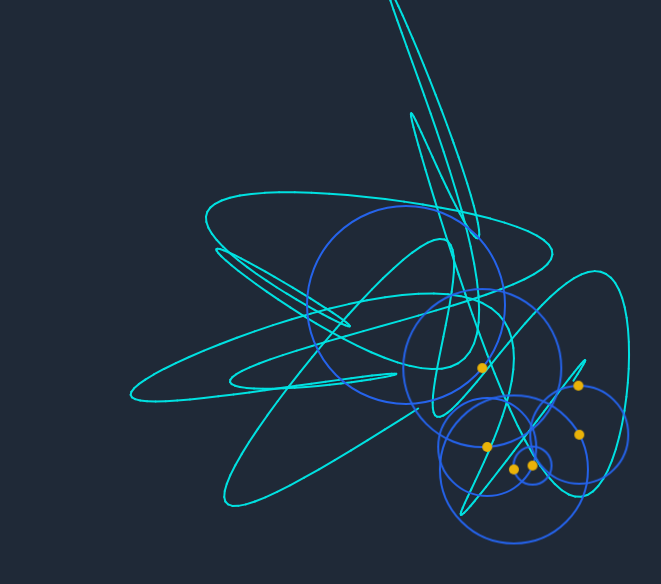
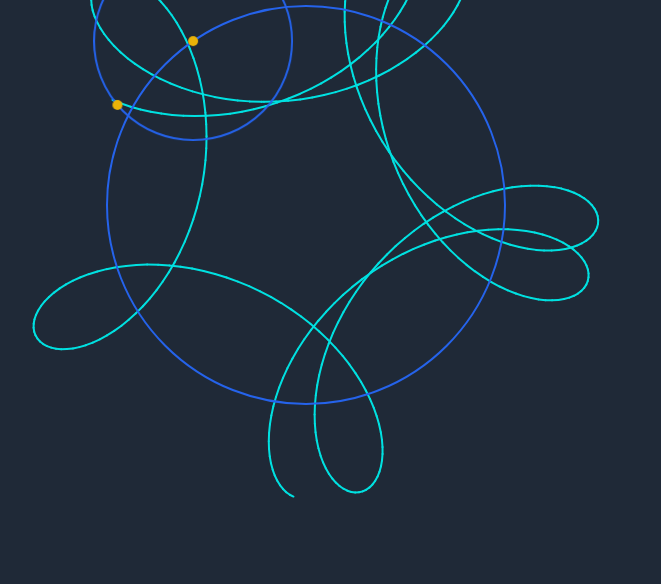
Before and after one commit to gurlanda/draw-in-fourier, a React (Create React App) app: page / in a window 1280 px wide. Shown: the top 584 px of the page, without its empty margins (139-800 px from the left). Built offline with nearby package versions, Linux system fonts and the light colour scheme.

Commit message:
refactor: Remove unnecessary lines and move Point class declaration

```diff
--- a/src/App.tsx
+++ b/src/App.tsx
@@ -10,40 +10,16 @@ function App() {
         <div className="flex justify-center items-center h-full">
           <div className="relative">
             <FourierRing
-              angularVelocityMillisec={7000}
-              radiusPx={100}
+              angularVelocityMillisec={5000}
+              radiusPx={200}
               initialAngleDeg={270}
             >
               <FourierRing
-                angularVelocityMillisec={-2000}
-                radiusPx={80}
+                angularVelocityMillisec={-1300}
+                radiusPx={100}
                 initialAngleDeg={90}
               >
-                <FourierRing
-                  angularVelocityMillisec={3000}
-                  radiusPx={50}
-                  initialAngleDeg={100}
-                >
-                  <FourierRing
-                    angularVelocityMillisec={1100}
-                    radiusPx={20}
-                    initialAngleDeg={100}
-                  >
-                    <FourierRing
-                      angularVelocityMillisec={-900}
-                      radiusPx={75}
-                      initialAngleDeg={20}
-                    >
-                      <FourierRing
-                        angularVelocityMillisec={800}
-                        radiusPx={50}
-                        initialAngleDeg={100}
-                      >
-                        <PositionBroadcaster />
-                      </FourierRing>
-                    </FourierRing>
-                  </FourierRing>
-                </FourierRing>
+                <PositionBroadcaster />
               </FourierRing>
             </FourierRing>
           </div>
--- a/src/components/DrawingCanvas.tsx
+++ b/src/components/DrawingCanvas.tsx
@@ -1,15 +1,15 @@
 import React, { useContext, useEffect, useRef } from 'react';
 import CursorContext from '../context/Cursor/CursorContext';
-import Point from '../context/Cursor/Point';
+import Point from '../util/Point';
 
 const DrawingCanvas: React.FC<{ children?: React.ReactNode }> = ({
   children,
 }) => {
   const canvasRef = useRef<HTMLCanvasElement>(null);
-  const lastPosition = useRef<{ x: number; y: number }>({ x: 0, y: 0 });
-  const canvasPosition = useRef<{ x: number; y: number } | null>(null);
+  const lastMouseCursorPosition = useRef<Point>(new Point());
+  const canvasPosition = useRef<Point | null>(null);
   const callbackId = useRef<number>(0); // Used to cancel the animation during cleanup
-  const lastCursorPosition = useRef<Point>(new Point());
+  const lastOrbitingCursorPosition = useRef<Point>(new Point());
 
   const cursorContext = useContext(CursorContext);
 
@@ -17,8 +17,8 @@ const DrawingCanvas: React.FC<{ children?: React.ReactNode }> = ({
   const setLastPosition = (
     e: React.MouseEvent<HTMLCanvasElement, MouseEvent>
   ) => {
-    lastPosition.current.x = e.clientX;
-    lastPosition.current.y = e.clientY;
+    lastMouseCursorPosition.current.x = e.clientX;
+    lastMouseCursorPosition.current.y = e.clientY;
   };
 
   // Save the position of the canvas within the page
@@ -29,19 +29,11 @@ const DrawingCanvas: React.FC<{ children?: React.ReactNode }> = ({
 
     // Used to get the position of the canvas on the page
     const boundingRect = canvasRef.current.getBoundingClientRect();
-    canvasPosition.current = {
-      x: boundingRect.x,
-      y: boundingRect.y,
-    };
+    canvasPosition.current = new Point(boundingRect.x, boundingRect.y);
   };
 
   // Draw on the canvas on pointerDown
   const draw: React.MouseEventHandler<HTMLCanvasElement> = (e) => {
-    // console.dir({
-    //   'canvas.clientHeight': canvasRef.current!.clientHeight,
-    //   'canvas.clientWidth': canvasRef.current!.clientWidth,
-    // });
-
     // Only allow the left mouse button
     if (e.buttons !== 1) {
       return;
@@ -64,8 +56,8 @@ const DrawingCanvas: React.FC<{ children?: React.ReactNode }> = ({
 
     // Set starting point of stroke
     canvasContext.moveTo(
-      lastPosition.current.x - canvasPosition.current!.x,
-      lastPosition.current.y - canvasPosition.current!.y
+      lastMouseCursorPosition.current.x - canvasPosition.current!.x,
+      lastMouseCursorPosition.current.y - canvasPosition.current!.y
     );
 
     // Save the current position
@@ -99,8 +91,8 @@ const DrawingCanvas: React.FC<{ children?: React.ReactNode }> = ({
 
     // Initialize canvas positioning and size
     initializeCanvasPosition();
-    const canvasWidth = (canvasRef.current.width = window.innerWidth);
-    const canvasHeight = (canvasRef.current.height = window.innerHeight);
+    canvasRef.current.width = window.innerWidth;
+    canvasRef.current.height = window.innerHeight;
 
     // Resize the canvas on any resizing event
     const observer = new ResizeObserver(() => {
@@ -113,33 +105,11 @@ const DrawingCanvas: React.FC<{ children?: React.ReactNode }> = ({
     });
     observer.observe(canvasRef.current);
 
-    // An ImageData object allows us to modify the pixel data of the canvas
-    // const imageData = context.createImageData(canvasWidth, canvasHeight);
-
-    // Loop over all the pixels and draw them cyan
-    // for (let x = 0; x < canvasWidth; x++) {
-    //   for (let y = 0; y < canvasHeight; y++) {
-    //     const pixelIndex = (y * canvasWidth + x) * 4;
-
-    //     // Set the color of the pixel to be cyan
-    //     imageData.data[pixelIndex] = 0; // Red component
-    //     imageData.data[pixelIndex + 1] = 225; // Green component
-    //     imageData.data[pixelIndex + 2] = 225; // Blue component
-    //     imageData.data[pixelIndex + 3] = 255; // Alpha component
-    //   }
-    // }
-    // context.putImageData(imageData, 0, 0); // Apply calculated imageData
-
     // Trace the cursor's path
     const traceCursorPath = () => {
       const canvasContext = canvasRef.current?.getContext('2d');
       if (!canvasContext || !cursorContext) {
         // Try again next frame
-        // if (cursorContext!.state.flag === 'Not updated') {
-        //   console.log('Not updated');
-        // } else {
-        //   console.log('Waiting...');
-        // }
 
         callbackId.current = requestAnimationFrame(traceCursorPath);
         return;
@@ -157,21 +127,21 @@ const DrawingCanvas: React.FC<{ children?: React.ReactNode }> = ({
 
       // Set starting point of stroke to the last cursor position
       canvasContext.moveTo(
-        lastCursorPosition.current.x - canvasPosition.current!.x,
-        lastCursorPosition.current.y - canvasPosition.current!.y
+        lastOrbitingCursorPosition.current.x - canvasPosition.current!.x,
+        lastOrbitingCursorPosition.current.y - canvasPosition.current!.y
       );
 
-      console.dir({
-        'Old position:': lastCursorPosition.current,
-      });
-      lastCursorPosition.current =
-        cursorContext.updateCursorPosition() ?? new Point();
-      console.dir({ 'New position:': lastCursorPosition.current });
+      // console.dir({
+      //   'Old position:': lastCursorPosition.current,
+      // });
+      lastOrbitingCursorPosition.current =
+        cursorContext.getCursorPosition() ?? new Point();
+      // console.dir({ 'New position:': lastCursorPosition.current });
 
       // Set the end point of the stroke to the current cursor position
       canvasContext.lineTo(
-        lastCursorPosition.current.x - canvasPosition.current!.x,
-        lastCursorPosition.current.y - canvasPosition.current!.y
+        lastOrbitingCursorPosition.current.x - canvasPosition.current!.x,
+        lastOrbitingCursorPosition.current.y - canvasPosition.current!.y
       );
 
       // Draw the stroke
--- a/src/components/PositionBroadcaster.tsx
+++ b/src/components/PositionBroadcaster.tsx
@@ -1,6 +1,6 @@
 import React, { useContext, useEffect, useRef } from 'react';
 import CursorContext from '../context/Cursor/CursorContext';
-import Point from '../context/Cursor/Point';
+import Point from '../util/Point';
 
 // This component will broadcast its position within the viewport
 // In particular, we will use this component to give other components access to the position of a FourierRing's cursor
--- a/src/context/Cursor/CursorContext.tsx
+++ b/src/context/Cursor/CursorContext.tsx
@@ -1,33 +1,14 @@
 import React from 'react';
-import Point from './Point';
+import Point from '../../util/Point';
 
 export class CursorContextState {
-  cursorPosition: Point;
-
   // Used to get the position of the PositionBroadcaster
   positionBroadcastCallback: { (): Point } | null = null;
 
-  constructor(cursorXPosition: number = 0, cursorYPosition: number = 0) {
-    this.cursorPosition = new Point(cursorXPosition, cursorYPosition);
-  }
-
   // Returns a deep copy of this instance
   clone(): CursorContextState {
-    const newState = new CursorContextState(
-      this.cursorPosition.x,
-      this.cursorPosition.y
-    );
-
+    const newState = new CursorContextState();
     newState.positionBroadcastCallback = this.positionBroadcastCallback;
-
-    return newState;
-  }
-
-  // Clone this state instance, but change the position stored in the clone to newPosition
-  // Allows us to change the position without mutating the state
-  cloneTransformCursorPosition(newPosition: Point): CursorContextState {
-    const newState = this.clone();
-    newState.cursorPosition = newPosition;
     return newState;
   }
 
@@ -46,7 +27,7 @@ export class CursorContextState {
 
 export interface CursorContextInterface {
   state: CursorContextState;
-  updateCursorPosition(): Point | null;
+  getCursorPosition(): Point | null;
   setPositionBroadcastCallback(callback: { (): Point }): void;
 }
 
--- a/src/context/Cursor/CursorContextProvider.tsx
+++ b/src/context/Cursor/CursorContextProvider.tsx
@@ -1,6 +1,6 @@
 import React, { useState } from 'react';
 import CursorContext, { CursorContextState } from './CursorContext';
-import Point from './Point';
+import Point from '../../util/Point';
 
 const CursorContextProvider: React.FC<{ children?: React.ReactNode }> = ({
   children,
@@ -9,23 +9,18 @@ const CursorContextProvider: React.FC<{ children?: React.ReactNode }> = ({
     new CursorContextState()
   );
 
-  // Update the position of the broadcaster
-  const updateCursorPosition = (): Point | null => {
+  // Get the current position of the broadcaster
+  const getCursorPosition = (): Point | null => {
     if (!state.positionBroadcastCallback) {
       return null;
     }
 
     const newPosition = state.positionBroadcastCallback();
-
-    // Update the state without mutating
-    // const newState = state.cloneTransformCursorPosition(newPosition);
-    // setState(newState);
     console.log('updateCursorPosition()');
-    // console.log(state);
     return newPosition;
   };
 
-  // Allows the broadcaster to set the callback used to update its position
+  // Allows the broadcaster to set the callback used to retrieve its position
   const setPositionBroadcastCallback = (callback: { (): Point }) => {
     const newState = state.cloneTransformPositionCallback(callback);
     console.log('setPositionUpdateCallback()');
@@ -36,7 +31,7 @@ const CursorContextProvider: React.FC<{ children?: React.ReactNode }> = ({
   };
 
   const providedMethods = {
-    updateCursorPosition,
+    getCursorPosition,
     setPositionBroadcastCallback,
   };
 
```
Also changed, not shown: src/util/Point.ts (renamed from src/context/Cursor/Point.ts).
